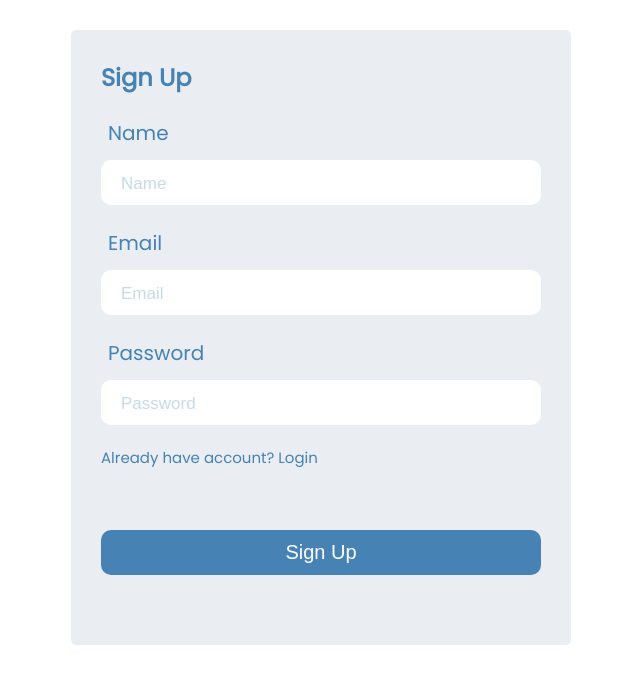
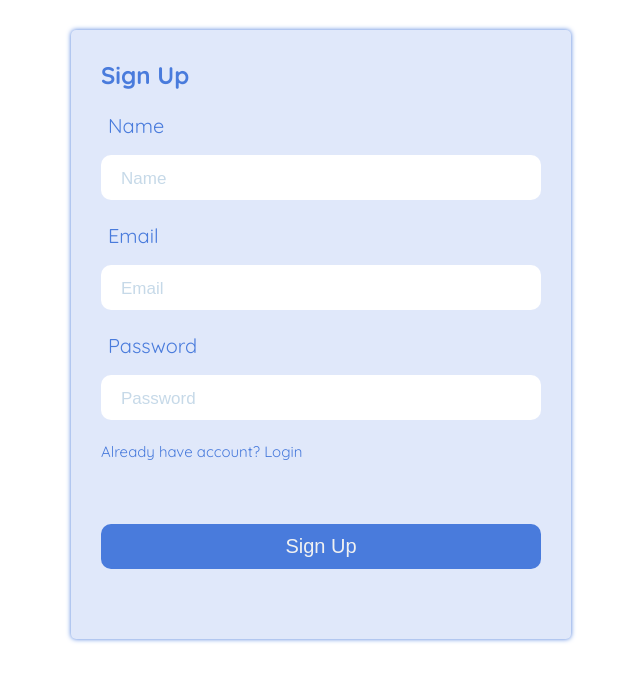
Before and after one commit to imtithalhalalo/e-learning-website, a React (Create React App) app in the folder frontend/: page /register in a window 1280 px wide. Shown: the top 684 px of the page, without its empty margins (319-959 px from the left). Built offline with nearby package versions, Linux system fonts and the light colour scheme; the HTML template or start-up script is replaced by a standard one.

Commit message:
frontend: change colors

```diff
--- a/frontend/src/App.css
+++ b/frontend/src/App.css
@@ -1,4 +1,4 @@
-@import url("https://fonts.googleapis.com/css2?family=Poppins:wght@300;400&display=swap");
+@import url('https://fonts.googleapis.com/css2?family=Quicksand:wght@300;400;500;600;700&display=swap');
 
 * {
   box-sizing: border-box;
@@ -6,10 +6,11 @@
   padding: 0;
 }
 body {
-  font-family: "Poppins", sans-serif;
+  font-family: 'Quicksand', sans-serif;
+  color: #497bdc;
 }
 h2 {
-  color: steelblue;
+  color: #497bdc;
   font-weight: bolder;
   transition: .2s;
 }
@@ -20,9 +21,12 @@ h2 {
   min-height: 300px;
   padding: 30px;
   border-radius: 5px;
-  background-color: #eaedf2;
+  background-color: #e0e8fa;
+  box-shadow: #497bdc 0px 0px 5px 0px;
 }
-
+.bg-white {
+  background-color: white;
+}
 .container-add {
   margin-top: 0px;
   max-width: 60%;
@@ -30,11 +34,9 @@ h2 {
   height: 100%;
   padding-left: 100px;
   padding-right: 100px;
-  box-shadow:  12px 12px 24px #bfdcf541,
-             -12px -12px 24px #bfdcf541;
 }
 .btn:hover {
-  background: rgba(15, 65, 105, 0.566);
+  background: rgba(22, 91, 147, 0.566)
 }
 .btn-block {
   width: 100%;
@@ -61,23 +63,32 @@ h2 {
     height: 45px;
     transition: .3s;
     outline: none;
-    color: steelblue;
+    color: #497bdc;
 }
+
+input:focus, textarea:focus {
+  outline:#497bdc 2px solid;
+}
+textarea {
+  padding-top: 10px;
+  height: 200px;
+}
+
 .btn {
   padding-left: 0px;
 }
 .btn-2 {
   width: 30%;
-  background-color: steelblue;
-  color: white;
+  background-color: #497bdc;
+  color: #f1f1f1;
   font-size: 15px;
   padding-left: 0px;
 }
 
 .btn-3 {
   width: 100%;
-  background-color: steelblue;
-  color: white;
+  background-color: #497bdc;
+  color: #f1f1f1;
   font-size: 15px;
   padding: 10px;
 }
@@ -86,26 +97,27 @@ input::placeholder, textarea::placeholder {
   color: rgba(70, 131, 180, 0.311);
 }
 .btn {
-  background-color: steelblue;
-  color: white;
+  background-color: #497bdc;
+  color: #f1f1f1;
   margin-top: 60px;
 }
 .header {
   display: flex;
   flex-direction: column;
-  padding: 0px 0px 10px 5%;
+  padding: 0px 0px 10px 0px;
   width: 20%;
   align-items: center;
   height: 100%;
   position: fixed;
-  box-shadow: #31383F 0px 0px 10px 0px;
+  box-shadow: #497bdc 0px 0px 5px 0px;
+  background-color: #e0e8fa;
 }
 
 .nav-links {
   display: flex;
   flex-direction: column;
   width: 100%;
-  height: 40%;
+  height: 50%;
   justify-content: space-between;
 }
 .nav-links a {
@@ -113,16 +125,22 @@ input::placeholder, textarea::placeholder {
   align-items: center;
   padding: 6px;
   font-size: 15px;
-  width: fit-content;
+  width: 100%;
+  padding-left: 20px;
 }
-.nav-links a:hover {
-  background-color:#f5d0b1;
+.nav-links a:hover  {
+  background-color:white;
   border-radius: 20px;
-  color: #d5824e;
+  color: #497bdc;
+}
+.clicked {
+  background-color:white;
+  border-radius: 20px;
+  color: #497bdc;
 }
 a {
   text-decoration: none;
-  color: steelblue;
+  color: #497bdc;
   font-size: 15px;
   font-weight: 400;
   line-height: 24px;
@@ -148,7 +166,8 @@ ul li {
   border-radius: 10px;
 }
 .boxes {
-  background-color: #d0ddf2;
+  background-color: #e3efffbb;
+  border: #497bdc solid 1px;
   display: flex;
   flex-direction: column;
   margin-bottom: 20px;
@@ -158,15 +177,17 @@ ul li {
   width: 100%;
 }
 .dark-blue {
-  background-color: steelblue;
+  background-color: #497bdc;
 }
-.bar {
+.bar, .bar-2 {
   display: flex;
   flex-direction: row;
-  justify-content: space-between;
+  justify-content: space-around;
   align-items: center;
 }
-
+.bar-2 {
+  justify-content: space-between;
+}
 .box-white {
   min-width: 275px;
   background-color: white;
@@ -194,7 +215,7 @@ p {
 }
 .btn-4 {
   background-color: inherit;
-  color: steelblue;
+  color: #497bdc;
   text-transform: uppercase;
   outline: none;
   border: none;
--- a/frontend/src/components/CreateAnnouncement.js
+++ b/frontend/src/components/CreateAnnouncement.js
@@ -5,7 +5,7 @@ const CreateAnnouncement = () => {
   const [title, setTitle] = useState('');
   const [desc, setDesc] = useState('');
   const [courseId, setCourseId] = useState('');
-    const [courses, setCourses ] = useState([])
+  const [courses, setCourses] = useState([])
   const getCourses = async () => {
     try {
       const res = await axios.get("http://127.0.0.1:8000/api/v0.1/retrievecourses")
@@ -18,7 +18,7 @@ const CreateAnnouncement = () => {
   };
   const onSubmit = async (e) => {
     e.preventDefault();
-        if (!title || !desc ) {
+    if (!title || !desc) {
       alert("Fill All Fields");
       return;
     }
@@ -36,7 +36,7 @@ const CreateAnnouncement = () => {
     console.log(data)
     try {
       await axios.post("http://127.0.0.1:8000/api/v0.1/createannouncement", data,
-            { headers: {'Authorization': `Bearer ${localStorage.getItem(`token`)}`}}).then(response=>{
+        { headers: { 'Authorization': `Bearer ${localStorage.getItem(`token`)}` } }).then(response => {
           console.log(response);
         });
 
@@ -46,13 +46,18 @@ const CreateAnnouncement = () => {
     }
 
   };
-    useEffect(()=>{
+  useEffect(() => {
     getCourses()
-    },[])
+  }, [])
   return (
     <main className="container-add">
       <form className="add-form" onSubmit={onSubmit}>
-          <h2>Add Announcement</h2>
+        <div className="bar">
+          <h2>Add Announcement </h2>
+          <img src={process.env.PUBLIC_URL + "images/announcement.png"} alt=""
+            width="28px"
+            height="28px" />
+        </div>
         <div className="form-control">
           <label>Title</label>
           <input
@@ -77,7 +82,8 @@ const CreateAnnouncement = () => {
         <div className="form-control">
           <label>Choose Course</label>
           <select className="choose" name="user_type" onChange={
-                    (e) => {setCourseId(e.target.value);
+            (e) => {
+              setCourseId(e.target.value);
             }}>
             {courses.map(course => (
               <option value={course._id}>{course.title}</option>
```
Lines whose indentation alone changed are shown as unchanged.
